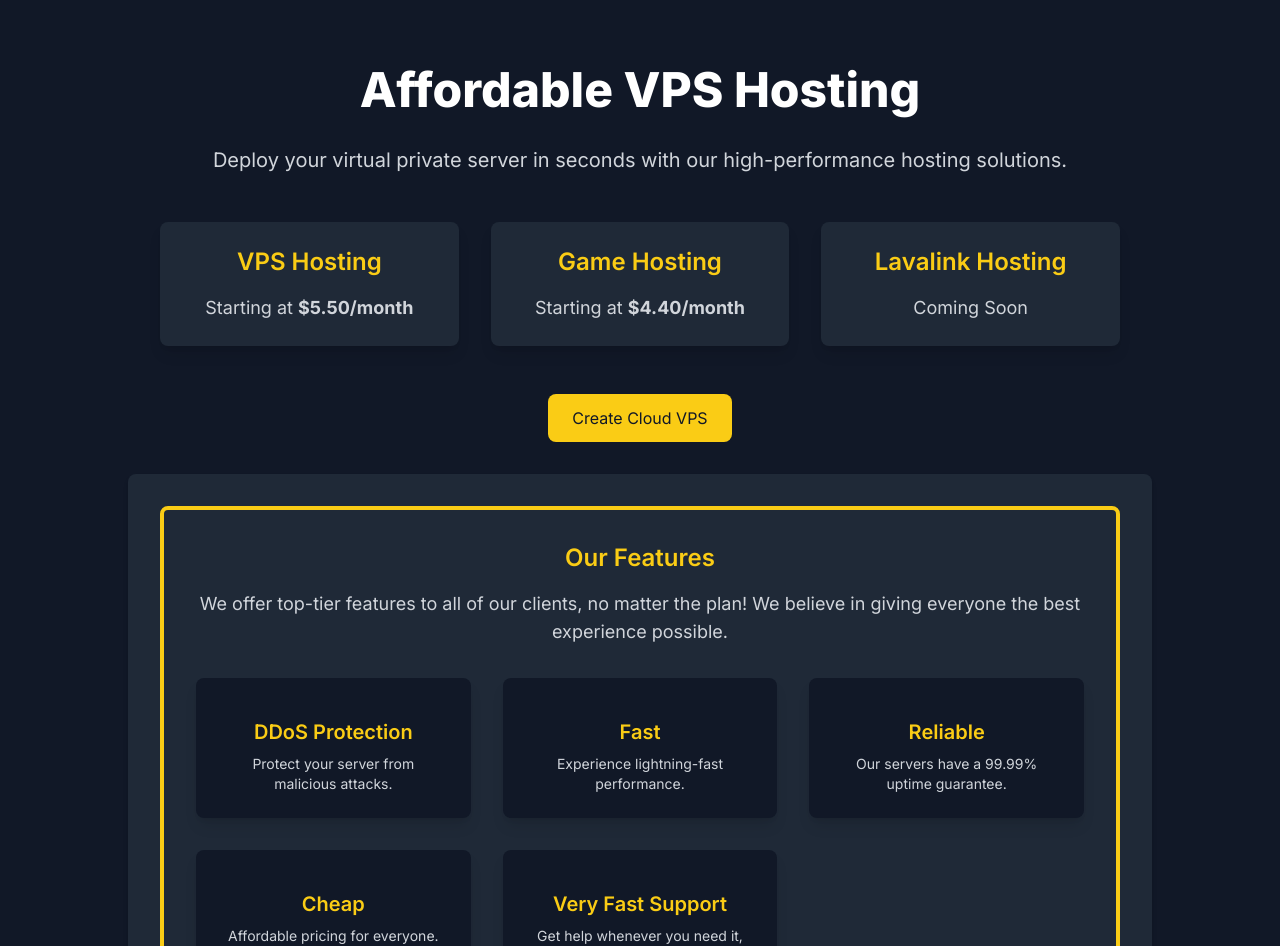
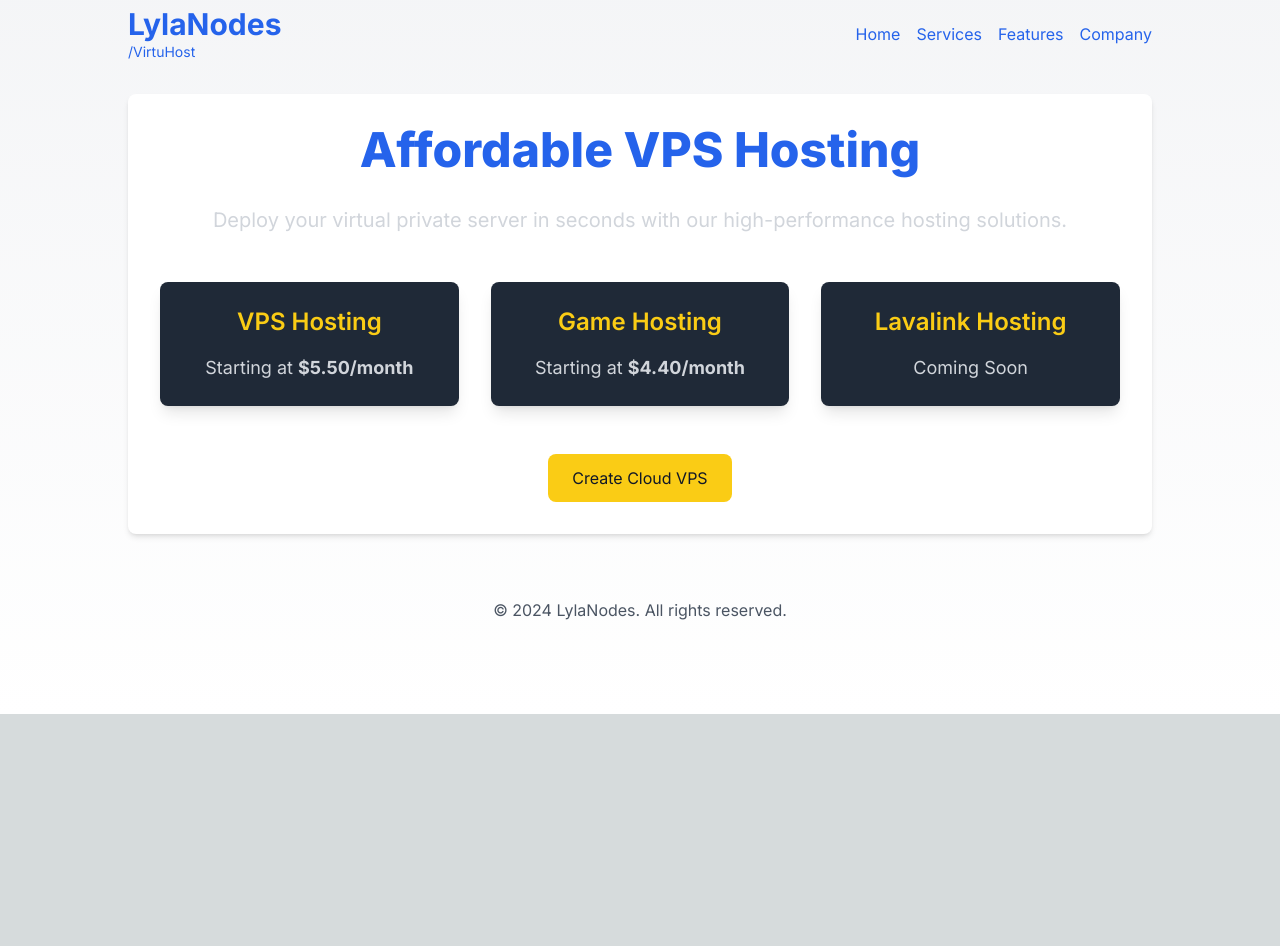
Before and after one commit to vekalmao/vpswebsite, a Next.js app: page / in a window 1280 px wide. Shown: the part 86-1032 px from the top of the page. After the commit the page ends 800 px from the top, so only its background shows below. Built offline with nearby package versions, Linux system fonts and the light colour scheme.

Commit message:
Update page.tsx

```diff
--- a/app/page.tsx
+++ b/app/page.tsx
@@ -4,65 +4,108 @@ import React, { useState } from 'react';
 import Image from 'next/image';
 
 const Home = () => {
-  const [step, setStep] = useState(0); // 0 for home page, then steps 1-6 for the setup process
+  const [step, setStep] = useState(0);
   const [serverName, setServerName] = useState('');
-  const [selectedLocation, setSelectedLocation] = useState<string>('');
-  const [selectedCpuType, setSelectedCpuType] = useState<string>('');
-  const [selectedPlan, setSelectedPlan] = useState<string>('');
-  const [vpsCreated, setVpsCreated] = useState<boolean>(false);
-  const [ipv4Address, setIpv4Address] = useState<string>('');
+  const [selectedLocation, setSelectedLocation] = useState('');
+  const [selectedCpuType, setSelectedCpuType] = useState('');
+  const [selectedPlan, setSelectedPlan] = useState('');
+  const [vpsCreated, setVpsCreated] = useState(false);
+  const [ipv4Address, setIpv4Address] = useState('');
+  const [paymentMethodAdded, setPaymentMethodAdded] = useState(false);
 
   const handleSaveServerName = () => {
     setStep(2);
   };
 
-  const handleSelectLocation = (location: string) => {
+  const handleSelectLocation = (location) => {
     setSelectedLocation(location);
     setStep(3);
   };
 
-  const handleSelectCpuType = (cpuType: string) => {
+  const handleSelectCpuType = (cpuType) => {
     setSelectedCpuType(cpuType);
     setStep(4);
   };
 
-  const handleSelectPlan = (plan: string) => {
+  const handleSelectPlan = (plan) => {
     setSelectedPlan(plan);
     setStep(5);
   };
 
   const handleSubmit = () => {
-    setVpsCreated(true);
-    const randomIpv4 = generateRandomIpv4();
-    setIpv4Address(randomIpv4);
-    setStep(6);
+    if (paymentMethodAdded) {
+      setVpsCreated(true);
+      const randomIpv4 = generateRandomIpv4();
+      setIpv4Address(randomIpv4);
+      setStep(6);
+    } else {
+      setStep(7); // Step 7 for payment form
+    }
   };
 
-  const generateRandomIpv4 = (): string => {
+  const handleAddPaymentMethod = () => {
+    setPaymentMethodAdded(true);
+    setStep(5); // Go back to step 5 after payment method added
+  };
+
+  const generateRandomIpv4 = () => {
     const ipOctet = () => Math.floor(Math.random() * 256);
     return `${ipOctet()}.${ipOctet()}.${ipOctet()}.${ipOctet()}`;
   };
 
+  const sharedPlans = [
+    { name: 'CX-01', description: 'Cheap for small projects', specifications: '1GB of RAM, 1 Core, 20GB of Storage', price: '$5.50' },
+    { name: 'CX-02', description: 'Affordable for startups', specifications: '2GB of RAM, 2 Cores, 40GB of Storage', price: '$10.00' },
+    { name: 'CX-03', description: 'Balanced for growing applications', specifications: '4GB of RAM, 2 Cores, 80GB of Storage', price: '$20.00' },
+    { name: 'CX-04', description: 'Powerful for multiple applications', specifications: '8GB of RAM, 4 Cores, 160GB of Storage', price: '$40.00' },
+    { name: 'CX-05', description: 'High-performance for intensive tasks', specifications: '16GB of RAM, 6 Cores, 320GB of Storage', price: '$80.00' },
+    { name: 'CX-06', description: 'Ultimate for enterprise-grade solutions', specifications: '32GB of RAM, 8 Cores, 640GB of Storage', price: '$160.00' }
+  ];
+
+  const dedicatedPlans = [
+    { name: 'DX-01', description: 'Prices are mid, for big projects', specifications: '4GB of RAM, 4 Cores, 100GB of Storage', price: '$20.00' },
+    { name: 'DX-02', description: 'Balanced for growing applications', specifications: '8GB of RAM, 4 Cores, 200GB of Storage', price: '$40.00' },
+    { name: 'DX-03', description: 'Powerful for multiple applications', specifications: '16GB of RAM, 8 Cores, 400GB of Storage', price: '$80.00' },
+    { name: 'DX-04', description: 'High-performance for intensive tasks', specifications: '32GB of RAM, 16 Cores, 800GB of Storage', price: '$160.00' },
+    { name: 'DX-05', description: 'Ultimate for enterprise-grade solutions', specifications: '64GB of RAM, 32 Cores, 1600GB of Storage', price: '$320.00' },
+    { name: 'DX-06', description: 'Extreme power for specialized tasks', specifications: '128GB of RAM, 64 Cores, 3200GB of Storage', price: '$640.00' }
+  ];
+
+  const paymentForm = (
+    <section className="w-full max-w-5xl bg-white rounded-lg p-8 shadow-md mb-8 text-center">
+      <h2 className="text-2xl font-semibold mb-4 text-blue-600">Pay Now!</h2>
+      <div className="flex flex-col space-y-4">
+        <input type="text" placeholder="Card Number" className="border border-gray-300 rounded-lg px-3 py-2 text-blue-600" />
+        <input type="text" placeholder="Expiration Date" className="border border-gray-300 rounded-lg px-3 py-2 text-blue-600" />
+        <input type="text" placeholder="CVV" className="border border-gray-300 rounded-lg px-3 py-2 text-blue-600" />
+        <input type="text" placeholder="Name on Card" className="border border-gray-300 rounded-lg px-3 py-2 text-blue-600" />
+        <button className="bg-blue-500 text-white px-4 py-2 rounded-lg hover:bg-blue-600 transition duration-300" onClick={handleAddPaymentMethod}>
+          Submit
+        </button>
+      </div>
+    </section>
+  );
+
   return (
-    <main className="flex flex-col items-center justify-center min-h-screen bg-gray-900 text-white">
-      <header className="w-full max-w-5xl flex items-center justify-between py-8">
+    <main className="flex flex-col items-center justify-center min-h-screen p-10 bg-gradient-to-b from-gray-100 to-white dark:from-gray-800 dark:to-gray-900">
+      <header className="w-full max-w-5xl flex items-center justify-between mb-8">
         <div>
-          <h1 className="text-3xl font-bold text-white">LylaNodes</h1>
-          <p className="text-sm text-white">/VirtuHost</p>
+          <h1 className="text-3xl font-bold text-blue-600">LylaNodes</h1>
+          <p className="text-sm text-blue-600">/VirtuHost</p>
         </div>
         <nav>
           <ul className="flex space-x-4">
-            <li><a href="#" className="text-white hover:text-yellow-400">Home</a></li>
-            <li><a href="#" className="text-white hover:text-yellow-400">Services</a></li>
-            <li><a href="#" className="text-white hover:text-yellow-400">Features</a></li>
-            <li><a href="#" className="text-white hover:text-yellow-400">Company</a></li>
+            <li><a href="#" className="text-blue-600 hover:text-purple-900 dark:text-blue-400 dark:hover:text-blue-600">Home</a></li>
+            <li><a href="#" className="text-blue-600 hover:text-purple-900 dark:text-blue-400 dark:hover:text-blue-600">Services</a></li>
+            <li><a href="#" className="text-blue-600 hover:text-purple-900 dark:text-blue-400 dark:hover:text-blue-600">Features</a></li>
+            <li><a href="#" className="text-blue-600 hover:text-purple-900 dark:text-blue-400 dark:hover:text-blue-600">Company</a></li>
           </ul>
         </nav>
       </header>
 
       {step === 0 && (
-        <section className="w-full max-w-5xl p-8 text-center">
-          <h2 className="text-5xl font-extrabold mb-8 text-white">Affordable VPS Hosting</h2>
+        <section className="w-full max-w-5xl bg-white rounded-lg p-8 shadow-md mb-8 text-center">
+          <h2 className="text-5xl font-extrabold mb-8 text-blue-600">Affordable VPS Hosting</h2>
           <p className="text-xl text-gray-300 mb-12">Deploy your virtual private server in seconds with our high-performance hosting solutions.</p>
           <div className="grid grid-cols-1 md:grid-cols-3 gap-8 mb-12">
             <div className="bg-gray-800 rounded-lg p-6 text-center shadow-lg">
@@ -80,7 +123,7 @@ const Home = () => {
           </div>
           <button
             className="bg-yellow-400 text-gray-900 px-6 py-3 rounded-lg hover:bg-yellow-500 transition duration-300"
-            onClick={() => setStep(1)}
+            onClick={handleSaveServerName}
           >
             Create Cloud VPS
           </button>
@@ -88,20 +131,21 @@ const Home = () => {
       )}
 
       {step === 1 && (
-        <section className="w-full max-w-5xl bg-gray-800 rounded-lg p-8 shadow-md mb-8 text-center">
-          <h2 className="text-2xl font-semibold mb-4 text-yellow-400">Let&apos;s Get Your New Cloud Server Setup</h2>
+        <section className="w-full max-w-5xl bg-white rounded-lg p-8 shadow-md mb-8 text-center">
+          <h2 className="text-2xl font-semibold mb-4 text-blue-600">Let's Get Your New Cloud Server Setup</h2>
           <div className="mb-4">
-            <label className="block text-left mb-2 text-gray-300">Enter a name for your cloud server:</label>
+            <label className="block text-left mb-2 text-gray-600">Server Name</label>
             <input
               type="text"
-              className="border border-gray-700 bg-gray-900 text-white rounded-lg px-3 py-2 w-full"
+              placeholder="Enter a name for your server"
+              className="w-full border border-gray-300 rounded-lg px-3 py-2 text-gray-600 focus:outline-none focus:border-blue-600"
               value={serverName}
               onChange={(e) => setServerName(e.target.value)}
             />
           </div>
           <button
-            className="bg-yellow-400 text-gray-900 px-4 py-2 rounded-lg hover:bg-yellow-500 transition duration-300"
-            onClick={handleSaveServerName}
+            className="bg-yellow-400 text-gray-900 px-6 py-3 rounded-lg hover:bg-yellow-500 transition duration-300"
+            onClick={() => handleSelectLocation('Frankfurt')}
           >
             Next
           </button>
@@ -109,161 +153,123 @@ const Home = () => {
       )}
 
       {step === 2 && (
-        <section className="w-full max-w-5xl bg-gray-800 rounded-lg p-8 shadow-md mb-8 text-center">
-          <h2 className="text-2xl font-semibold mb-4 text-yellow-400">Select Your Location</h2>
-          <div className="flex justify-center space-x-8 mb-8">
-            <div onClick={() => handleSelectLocation('Ashburn, Virginia')} className="cursor-pointer">
-              <Image src="https://media.earlyexperts.net/wp-content/uploads/2018/12/displaying-american-flag.jpg" alt="USA" width={300} height={200} className="h-24 mb-2" />
-              <p className="text-gray-300">Ashburn, Virginia</p>
-            </div>
-            <div onClick={() => handleSelectLocation('Frankfurt, Germany')} className="cursor-pointer">
-              <Image src="https://media.earlyexperts.net/wp-content/uploads/2018/12/displaying-american-flag.jpg" alt="Germany" width={300} height={200} className="h-24 mb-2" />
-              <p className="text-gray-300">Frankfurt, Germany</p>
-            </div>
+        <section className="w-full max-w-5xl bg-white rounded-lg p-8 shadow-md mb-8 text-center">
+          <h2 className="text-2xl font-semibold mb-4 text-blue-600">Select Server Location</h2>
+          <p className="text-gray-600 mb-4">Choose a location for your cloud server.</p>
+          <div className="grid grid-cols-1 md:grid-cols-3 gap-4">
+            <button
+              className={`bg-gray-300 rounded-lg p-4 hover:bg-blue-600 hover:text-white transition duration-300 ${selectedLocation === 'Frankfurt' ? 'bg-blue-600 text-white' : ''}`}
+              onClick={() => handleSelectLocation('Frankfurt')}
+            >
+              Frankfurt
+            </button>
+            <button
+              className={`bg-gray-300 rounded-lg p-4 hover:bg-blue-600 hover:text-white transition duration-300 ${selectedLocation === 'New York' ? 'bg-blue-600 text-white' : ''}`}
+              onClick={() => handleSelectLocation('New York')}
+            >
+              New York
+            </button>
+            <button
+              className={`bg-gray-300 rounded-lg p-4 hover:bg-blue-600 hover:text-white transition duration-300 ${selectedLocation === 'Singapore' ? 'bg-blue-600 text-white' : ''}`}
+              onClick={() => handleSelectLocation('Singapore')}
+            >
+              Singapore
+            </button>
           </div>
         </section>
       )}
 
       {step === 3 && (
-        <section className="w-full max-w-5xl bg-gray-800 rounded-lg p-8 shadow-md mb-8 text-center">
-          <h2 className="text-2xl font-semibold mb-4 text-yellow-400">Choose Your CPU Type</h2>
-          <div className="flex justify-center space-x-8 mb-8">
+        <section className="w-full max-w-5xl bg-white rounded-lg p-8 shadow-md mb-8 text-center">
+          <h2 className="text-2xl font-semibold mb-4 text-blue-600">Select CPU Type</h2>
+          <p className="text-gray-600 mb-4">Choose a CPU type for your cloud server.</p>
+          <div className="grid grid-cols-1 md:grid-cols-3 gap-4">
             <button
-              className="bg-yellow-400 text-gray-900 px-4 py-2 rounded-lg hover:bg-yellow-500 transition duration-300"
-              onClick={() => handleSelectCpuType('Shared')}
+              className={`bg-gray-300 rounded-lg p-4 hover:bg-blue-600 hover:text-white transition duration-300 ${selectedCpuType === 'Intel' ? 'bg-blue-600 text-white' : ''}`}
+              onClick={() => handleSelectCpuType('Intel')}
             >
-              Shared CPU
+              Intel
             </button>
             <button
-              className="bg-yellow-400 text-gray-900 px-4 py-2 rounded-lg hover:bg-yellow-500 transition duration-300"
-              onClick={() => handleSelectCpuType('Dedicated')}
+              className={`bg-gray-300 rounded-lg p-4 hover:bg-blue-600 hover:text-white transition duration-300 ${selectedCpuType === 'AMD' ? 'bg-blue-600 text-white' : ''}`}
+              onClick={() => handleSelectCpuType('AMD')}
             >
-              Dedicated CPU
+              AMD
             </button>
           </div>
         </section>
       )}
 
       {step === 4 && (
-        <section className="w-full max-w-5xl bg-gray-800 rounded-lg p-8 shadow-md mb-8 text-center">
-          <h2 className="text-2xl font-semibold mb-4 text-yellow-400">{selectedCpuType === 'Shared' ? 'Shared CPU' : 'Dedicated CPU'} Plans</h2>
-          <div className="grid grid-cols-2 gap-8">
-            {selectedCpuType === 'Shared' ? (
+        <section className="w-full max-w-5xl bg-white rounded-lg p-8 shadow-md mb-8 text-center">
+          <h2 className="text-2xl font-semibold mb-4 text-blue-600">Select Plan</h2>
+          <p className="text-gray-600 mb-4">Choose a plan for your cloud server.</p>
+          <div className="grid grid-cols-1 md:grid-cols-2 lg:grid-cols-3 gap-4">
+            {selectedCpuType === 'Intel' ? (
               sharedPlans.map((plan) => (
-                <div key={plan.name} className="bg-gray-900 rounded-lg p-4 cursor-pointer hover:bg-gray-700 transition duration-300" onClick={() => handleSelectPlan(plan.name)}>
-                  <h3 className="text-xl font-semibold mb-2 text-yellow-400">{plan.name}</h3>
-                  <p className="text-sm text-gray-300">{plan.description}</p>
-                  <p className="text-sm text-gray-300">{plan.specifications}</p>
+                <div
+                  key={plan.name}
+                  className={`bg-gray-800 rounded-lg p-6 text-center shadow-lg cursor-pointer transition duration-300 ${selectedPlan === plan.name ? 'border-4 border-blue-600' : ''}`}
+                  onClick={() => handleSelectPlan(plan.name)}
+                >
+                  <h3 className="text-2xl font-semibold mb-4 text-yellow-400">{plan.name}</h3>
+                  <p className="text-lg text-gray-300 mb-2">{plan.description}</p>
+                  <p className="text-lg text-gray-300">{plan.specifications}</p>
+                  <p className="text-2xl font-semibold mt-4 text-blue-600">{plan.price}/month</p>
                 </div>
               ))
             ) : (
               dedicatedPlans.map((plan) => (
-                <div key={plan.name} className="bg-gray-900 rounded-lg p-4 cursor-pointer hover:bg-gray-700 transition duration-300" onClick={() => handleSelectPlan(plan.name)}>
-                  <h3 className="text-xl font-semibold mb-2 text-yellow-400">{plan.name}</h3>
-                  <p className="text-sm text-gray-300">{plan.description}</p>
-                  <p className="text-sm text-gray-300">{plan.specifications}</p>
+                <div
+                  key={plan.name}
+                  className={`bg-gray-800 rounded-lg p-6 text-center shadow-lg cursor-pointer transition duration-300 ${selectedPlan === plan.name ? 'border-4 border-blue-600' : ''}`}
+                  onClick={() => handleSelectPlan(plan.name)}
+                >
+                  <h3 className="text-2xl font-semibold mb-4 text-yellow-400">{plan.name}</h3>
+                  <p className="text-lg text-gray-300 mb-2">{plan.description}</p>
+                  <p className="text-lg text-gray-300">{plan.specifications}</p>
+                  <p className="text-2xl font-semibold mt-4 text-blue-600">{plan.price}/month</p>
                 </div>
               ))
             )}
           </div>
-        </section>
-      )}
-
-      {step === 5 && (
-        <section className="w-full max-w-5xl bg-gray-800 rounded-lg p-8 shadow-md mb-8 text-center">
-          <h2 className="text-2xl font-semibold mb-4 text-yellow-400">Review Your Choices</h2>
-          <div className="text-left text-gray-300">
-            <p><strong>Server Name:</strong> {serverName}</p>
-            <p><strong>Location:</strong> {selectedLocation}</p>
-            <p><strong>CPU Type:</strong> {selectedCpuType}</p>
-            <p><strong>Plan:</strong> {selectedPlan}</p>
-          </div>
           <button
-            className="bg-yellow-400 text-gray-900 px-4 py-2 rounded-lg hover:bg-yellow-500 transition duration-300 mt-4"
+            className="bg-yellow-400 text-gray-900 px-6 py-3 rounded-lg hover:bg-yellow-500 transition duration-300"
             onClick={handleSubmit}
           >
-            Create Cloud VPS
+            {paymentMethodAdded ? 'Create Cloud VPS' : 'Pay Now!'}
           </button>
         </section>
       )}
 
-      {step === 6 && (
-        <section className="w-full max-w-5xl bg-gray-800 rounded-lg p-8 shadow-md mb-8 text-center">
-          <h2 className="text-2xl font-semibold mb-4 text-yellow-400">Your VPS Has Been Created!</h2>
-          <div className="text-left text-gray-300">
-            <p><strong>Server Name:</strong> {serverName}</p>
-            <p><strong>Location:</strong> {selectedLocation}</p>
-            <p><strong>CPU Type:</strong> {selectedCpuType}</p>
-            <p><strong>Plan:</strong> {selectedPlan}</p>
-            <p><strong>IPv4 Address:</strong> {ipv4Address}</p>
+      {step === 5 && paymentMethodAdded && (
+        <section className="w-full max-w-5xl bg-white rounded-lg p-8 shadow-md mb-8 text-center">
+          <h2 className="text-2xl font-semibold mb-4 text-blue-600">Congratulations! Your VPS is Ready</h2>
+          <p className="text-gray-600 mb-4">Your virtual private server is set up and ready to use.</p>
+          <div className="bg-gray-800 rounded-lg p-6 text-center shadow-lg">
+            <h3 className="text-2xl font-semibold mb-4 text-yellow-400">Server Details</h3>
+            <p className="text-lg text-gray-300 mb-2"><span className="font-bold">Name:</span> {serverName}</p>
+            <p className="text-lg text-gray-300 mb-2"><span className="font-bold">Location:</span> {selectedLocation}</p>
+            <p className="text-lg text-gray-300 mb-2"><span className="font-bold">CPU Type:</span> {selectedCpuType}</p>
+            <p className="text-lg text-gray-300 mb-2"><span className="font-bold">Plan:</span> {selectedPlan}</p>
+            <p className="text-lg text-gray-300"><span className="font-bold">IPv4:</span> {ipv4Address}</p>
           </div>
+          <button
+            className="bg-blue-600 text-white px-6 py-3 rounded-lg hover:bg-blue-700 transition duration-300"
+            onClick={() => setStep(0)}
+          >
+            Create Another VPS
+          </button>
         </section>
       )}
 
-      {step <= 1 && (
-        <section className="w-full max-w-5xl bg-gray-800 rounded-lg p-8 shadow-md mb-8 text-center">
-          <div className="border-4 border-yellow-400 rounded-lg p-8">
-            <h2 className="text-2xl font-semibold mb-4 text-yellow-400">Our Features</h2>
-            <p className="text-lg text-gray-300 mb-8">We offer top-tier features to all of our clients, no matter the plan! We believe in giving everyone the best experience possible.</p>
-            <div className="grid grid-cols-1 md:grid-cols-3 gap-8">
-              <div className="flex flex-col items-center bg-gray-900 rounded-lg p-6 text-center shadow-lg">
-                <i className="fas fa-shield-alt text-4xl text-yellow-400 mb-4"></i>
-                <h3 className="text-xl font-semibold mb-2 text-yellow-400">DDoS Protection</h3>
-                <p className="text-sm text-gray-300">Protect your server from malicious attacks.</p>
-              </div>
-              <div className="flex flex-col items-center bg-gray-900 rounded-lg p-6 text-center shadow-lg">
-                <i className="fas fa-tachometer-alt text-4xl text-yellow-400 mb-4"></i>
-                <h3 className="text-xl font-semibold mb-2 text-yellow-400">Fast</h3>
-                <p className="text-sm text-gray-300">Experience lightning-fast performance.</p>
-              </div>
-              <div className="flex flex-col items-center bg-gray-900 rounded-lg p-6 text-center shadow-lg">
-                <i className="fas fa-check-circle text-4xl text-yellow-400 mb-4"></i>
-                <h3 className="text-xl font-semibold mb-2 text-yellow-400">Reliable</h3>
-                <p className="text-sm text-gray-300">Our servers have a 99.99% uptime guarantee.</p>
-              </div>
-              <div className="flex flex-col items-center bg-gray-900 rounded-lg p-6 text-center shadow-lg">
-                <i className="fas fa-dollar-sign text-4xl text-yellow-400 mb-4"></i>
-                <h3 className="text-xl font-semibold mb-2 text-yellow-400">Cheap</h3>
-                <p className="text-sm text-gray-300">Affordable pricing for everyone.</p>
-              </div>
-              <div className="flex flex-col items-center bg-gray-900 rounded-lg p-6 text-center shadow-lg">
-                <i className="fas fa-headset text-4xl text-yellow-400 mb-4"></i>
-                <h3 className="text-xl font-semibold mb-2 text-yellow-400">Very Fast Support</h3>
-                <p className="text-sm text-gray-300">Get help whenever you need it, 24/7.</p>
-              </div>
-            </div>
-          </div>
-        </section>
-      )}
+      {step === 7 && !paymentMethodAdded && paymentForm}
 
-      <footer className="mt-16 mb-4 text-center text-gray-500 text-sm">
-        <p>&copy; 2019 - 2024 - All Rights Reserved. Made with ❤️ by LylaNodes</p>
-        <div className="mt-4 flex justify-center space-x-4">
-          <a href="#" className="hover:text-yellow-400">Privacy Policy</a>
-          <a href="#" className="hover:text-yellow-400">Terms of Service</a>
-          <a href="#" className="hover:text-yellow-400">Contact Us</a>
-        </div>
+      <footer className="w-full max-w-5xl flex justify-center mt-8 text-gray-600">
+        <p>&copy; 2024 LylaNodes. All rights reserved.</p>
       </footer>
     </main>
   );
 };
 
-const sharedPlans = [
-  { name: 'CX-01', description: 'Cheap for small projects', specifications: '1GB of RAM, 1 Core, 20GB of Storage' },
-  { name: 'CX-02', description: 'Affordable for startups', specifications: '2GB of RAM, 2 Cores, 40GB of Storage' },
-  { name: 'CX-03', description: 'Balanced for growing applications', specifications: '4GB of RAM, 2 Cores, 80GB of Storage' },
-  { name: 'CX-04', description: 'Powerful for multiple applications', specifications: '8GB of RAM, 4 Cores, 160GB of Storage' },
-  { name: 'CX-05', description: 'High-performance for intensive tasks', specifications: '16GB of RAM, 6 Cores, 320GB of Storage' },
-  { name: 'CX-06', description: 'Ultimate for enterprise-grade solutions', specifications: '32GB of RAM, 8 Cores, 640GB of Storage' }
-];
-
-const dedicatedPlans = [
-  { name: 'DX-01', description: 'Prices are mid, for big projects', specifications: '4GB of RAM, 4 Cores, 100GB of Storage' },
-  { name: 'DX-02', description: 'Balanced for growing applications', specifications: '8GB of RAM, 4 Cores, 200GB of Storage' },
-  { name: 'DX-03', description: 'Powerful for multiple applications', specifications: '16GB of RAM, 8 Cores, 400GB of Storage' },
-  { name: 'DX-04', description: 'High-performance for intensive tasks', specifications: '32GB of RAM, 16 Cores, 800GB of Storage' },
-  { name: 'DX-05', description: 'Ultimate for enterprise-grade solutions', specifications: '64GB of RAM, 32 Cores, 1600GB of Storage' },
-  { name: 'DX-06', description: 'Extreme power for specialized tasks', specifications: '128GB of RAM, 64 Cores, 3200GB of Storage' }
-];
-
 export default Home;
```
